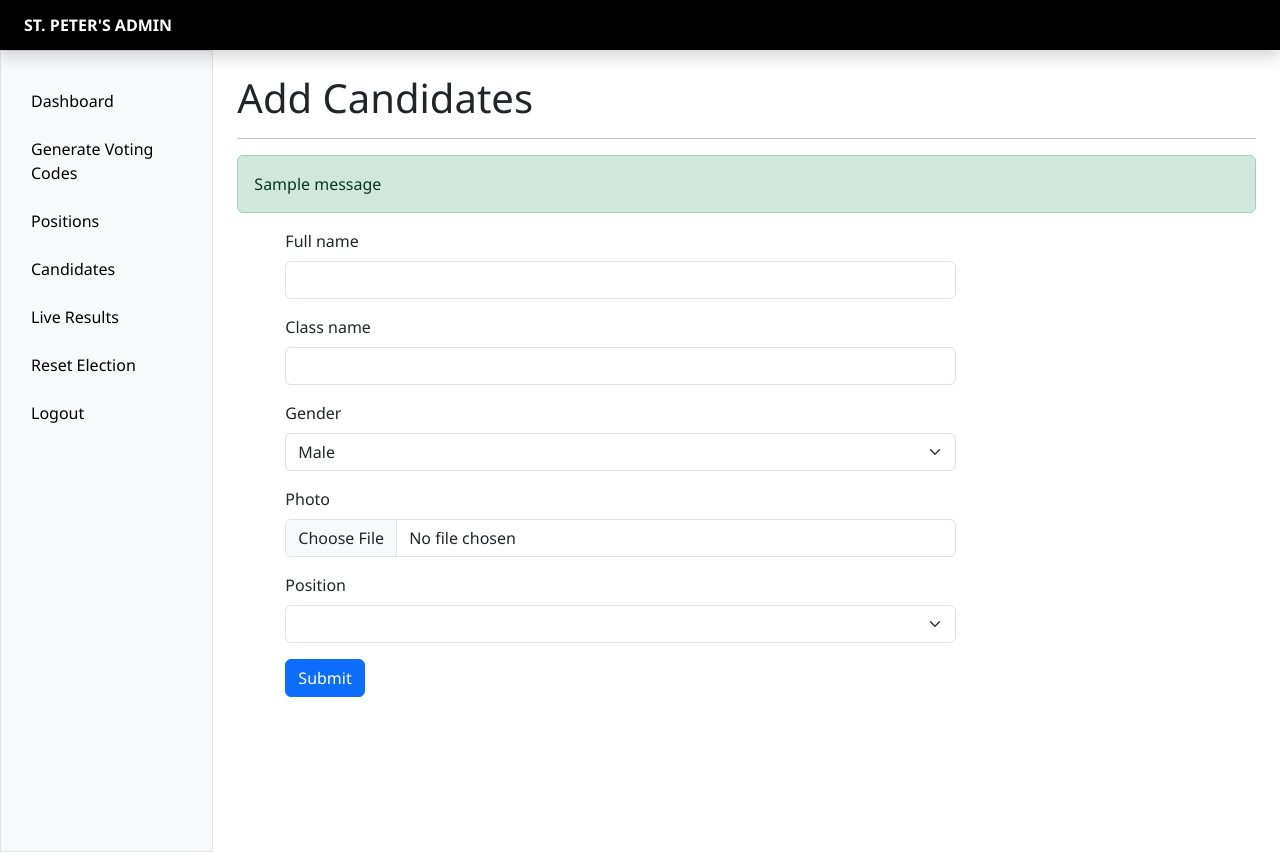
After one commit to wireduclement/nominex, a Flask app: template templates/add_candidates.html in a window 1280 px wide. The commit adds this page. Run offline with Flask 3, Linux system fonts and the light colour scheme; the template is opened without the code that fills it: values that come from a table or form of the project are taken from there, others are empty; tables that the repository leaves empty hold one stand-in row (values such as "Sample post"); one stand-in notice (Sample message) is shown; lists and menus that the app fills with data are empty; some libraries are stand-ins or nearby versions.

Commit message:
modify candidates page

```diff
--- a/main.py
+++ b/main.py
@@ -5,8 +5,12 @@ from database.db import Database
 from flask.views import MethodView
 from flask import Flask, render_template, redirect, url_for, flash, session, request, send_from_directory
 from flask_wtf import FlaskForm
-from wtforms import StringField, SubmitField
+from flask_wtf.file import FileField, FileAllowed
+from flask_bootstrap import Bootstrap5
+from wtforms import StringField, SubmitField, SelectField
+from wtforms.validators import DataRequired
 from werkzeug.security import check_password_hash
+from werkzeug.utils import secure_filename
 from dotenv import load_dotenv
 import random, string
 from pdf import PDFGenerator
@@ -15,9 +19,23 @@ from pdf import PDFGenerator
 load_dotenv()
 app = Flask(__name__)
 app.secret_key = os.environ.get("SECRET_KEY")
+Bootstrap5(app)
 
 
 db = Database("localhost", "root", "", "voting_db")
+
+DEFAULT_PHOTO = "default.png"
+UPLOAD_FOLDER = os.path.join("static", "uploads")
+os.makedirs(UPLOAD_FOLDER, exist_ok=True)
+
+
+class CandidateForm(FlaskForm):
+    fullname = StringField("Full name", validators=[DataRequired()])
+    class_name = StringField("Class name", validators=[DataRequired()])
+    gender = SelectField("Gender", choices=["Male", "Female"])
+    photo = FileField("Photo", validators=[FileAllowed(['jpg', 'jpeg', 'png'], 'Images Only!')])
+    position = SelectField("Position", coerce=int, validators=[DataRequired()])
+    submit = SubmitField("Submit")
 
 
 def login_required(f):
@@ -47,11 +65,13 @@ class HomeView(MethodView):
         return render_template("index.html")
 
 
+# Voter's routes
 class VoteView(MethodView):
     def get(self):
         return render_template("vote.html")
 
 
+# Admin routes
 class LoginView(MethodView):
     def get(self):
         return render_template("admin.html")
@@ -185,17 +205,71 @@ class PositionsView(MethodView):
         return redirect(url_for("positions"))
 
 
-
-class CandidatesView(MethodView):
+class AddCandidatesView(MethodView):
     decorators = [login_required]
 
     def get(self):
-        return render_template("candidates.html")
+        form = CandidateForm()
+
+        positions = db.read("positions")
+        form.position.choices = [(p[0], p[1]) for p in positions]
+
+        return render_template("add_candidates.html", form=form)
+
+    def post(self):
+        form = CandidateForm()
+
+        positions = db.read("positions")
+        form.position.choices = [(p[0], p[1]) for p in positions]
+
+        if form.validate_on_submit():
+            photo_file = form.photo.data
+            if photo_file and photo_file.filename:
+                filename = secure_filename(photo_file.filename)
+                filepath = os.path.join(UPLOAD_FOLDER, filename)
+                photo_file.save(filepath)
+            else:
+                filename = DEFAULT_PHOTO
+
+            photo_path = os.path.join("uploads", filename)
+
+            columns = ["full_name", "class_name", "gender", "photo_url", "position_id"]
+            values = [
+                form.fullname.data,
+                form.class_name.data,
+                form.gender.data,
+                photo_path,
+                form.position.data,
+            ]
+            db.insert("candidates", columns, values)
+
+            flash("Candidate added successfully!", "success")
+            return redirect(url_for("candidates"))
+
+
+class CandidateView(MethodView):
+    decorators = [login_required]
+
+    def get(self):
+        candidates = db.read("candidates")
+        positions = dict(db.read("positions"))
+
+        joined_candidates = []
+        for c in candidates:
+            candidate_dict = {
+                "photo_url": c[4],
+                "full_name": c[1],
+                "gender": c[3],
+                "class_name": c[2],
+                "position": positions.get(c[5], "Unknown")
+            }
+            joined_candidates.append(candidate_dict)
+        return render_template("candidates.html", candidates=joined_candidates)
 
 
 class ResultsView(MethodView):
+    decorators = [login_required]
 
-    decorators = [login_required]
     def get(self):
         return render_template("results.html")
 
@@ -216,7 +290,8 @@ app.add_url_rule("/admin/login", view_func=LoginView.as_view("login"))
 app.add_url_rule("/admin/dashboard", view_func=DashboardView.as_view("dashboard"))
 app.add_url_rule("/admin/generate-codes", view_func=CodeView.as_view("generate_codes"))
 app.add_url_rule("/admin/positions", view_func=PositionsView.as_view("positions"))
-app.add_url_rule("/admin/candidates", view_func=CandidatesView.as_view("candidates"))
+app.add_url_rule("/admin/add-candidates", view_func=AddCandidatesView.as_view("add_candidates"))
+app.add_url_rule("/admin/candidates", view_func=CandidateView.as_view("candidates"))
 app.add_url_rule("/admin/results", view_func=ResultsView.as_view("results"))
 
 
--- /dev/null
+++ b/templates/add_candidates.html
@@ -0,0 +1,38 @@
+{% include "header.html" %}
+{% from 'bootstrap5/form.html' import render_form %}
+
+<div class="container-fluid">
+    <div class="row">
+        {% include "sidebar.html" %}
+
+        <main class="col-md-9 ms-sm-auto col-lg-10 px-md-4">
+            <br>
+            <h1>Add Candidates</h1>
+            <hr>
+
+            <!-- Flash message for caution -->
+            {% with messages = get_flashed_messages(with_categories=true) %}
+            {% if messages %}
+            <div>
+                {% for category, message in messages %}
+                <div class="alert alert-{{ category }}" role="alert">
+                    {{ message }}
+                </div>
+                {% endfor %}
+            </div>
+            {% endif %}
+            {% endwith %}
+
+            <div class="row">
+                <div class="col-md-9 col-lg-8 ms-5">
+                    <form method="POST" enctype="multipart/form-data">
+                        {{ render_form(form, novalidate=True) }}
+                    </form>
+                </div>
+            </div>
+        </main>
+    </div>
+</div>
+
+
+{% include "footer.html" %}
--- a/templates/dashboard.html
+++ b/templates/dashboard.html
@@ -81,7 +81,7 @@
                 <div class="card-body">
                     <h5 class="card-title">Quick Panel</h5><br>
                     <a href="{{ url_for('generate_codes') }}" class="btn btn-secondary w-100 mb-4">Generate Codes</a>
-                    <a href="{{ url_for('candidates') }}" class="btn btn-secondary w-100 mb-4">Add Candidates</a>
+                    <a href="{{ url_for('add_candidates') }}" class="btn btn-secondary w-100 mb-4">Add Candidates</a>
                     <a href="#" class="btn btn-secondary w-100 mb-4">Create Election</a>
                 </div>
                 </div>
```
Also changed, not shown: templates/candidates.html (+29 -2 lines), static/uploads/default.png (added), uploads/yb.jpg (added).
